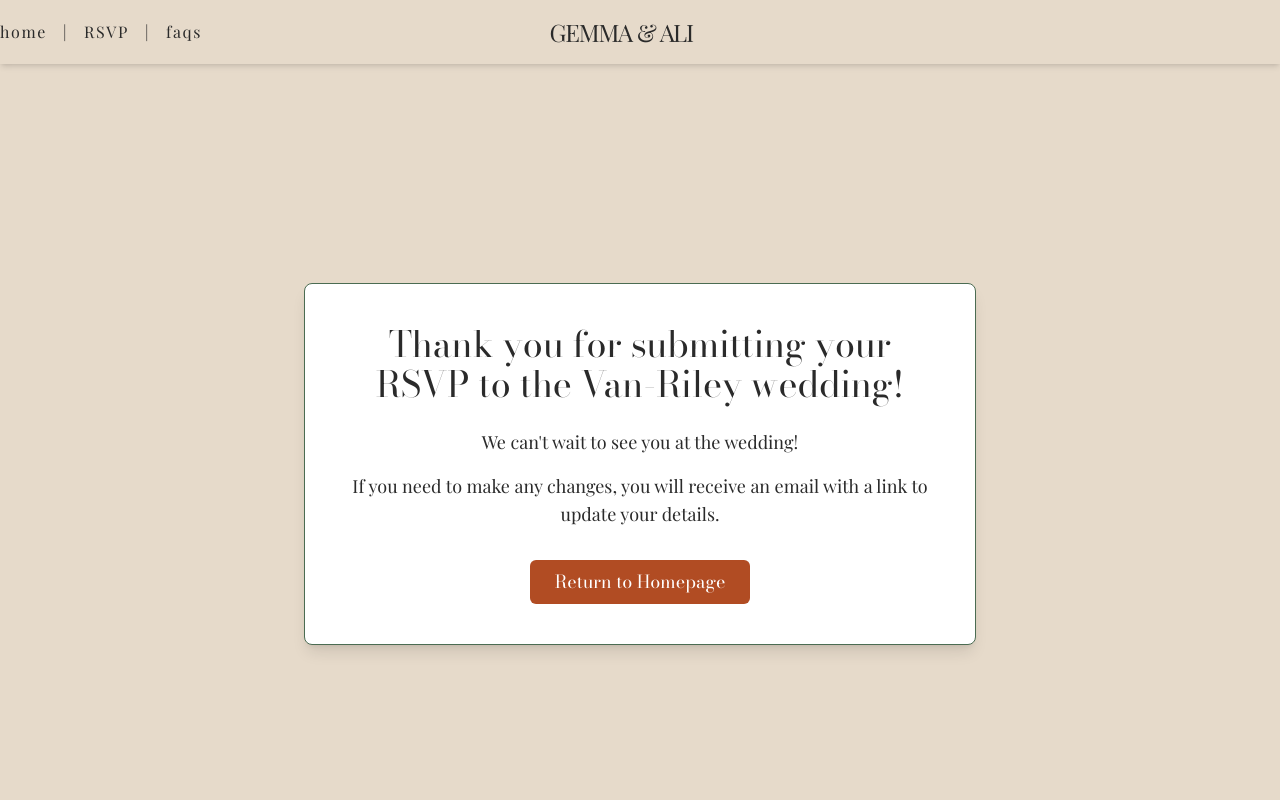
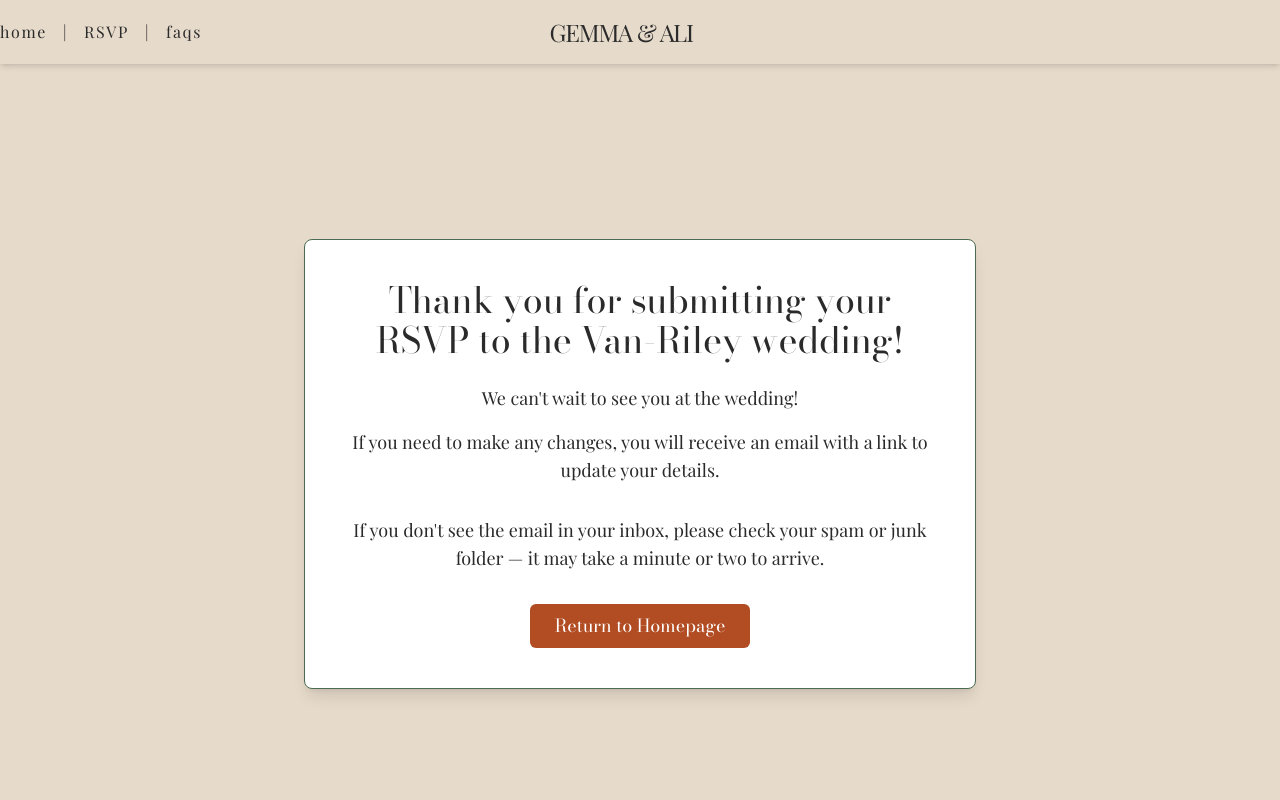
Before and after one commit to abigailridley/vanriley-wedding-site, a Next.js app: page /success in a window 1280 px wide. Shown: the top 800 px of the page. Built offline with nearby package versions, Linux system fonts and the light colour scheme.

Commit message:
spam message on success page

```diff
--- a/src/app/success/page.tsx
+++ b/src/app/success/page.tsx
@@ -31,6 +31,10 @@ const Success = () => {
             ? "If you need to make any further changes, you will receive an email with a link to update your details."
             : "If you need to make any changes, you will receive an email with a link to update your details."}
         </p>
+        <p className="text-lg font-playfair text-dark-grey mb-8">
+          If you don't see the email in your inbox, please check your spam or
+          junk folder — it may take a minute or two to arrive.
+        </p>
 
         <button
           onClick={() => router.push("/")}
```
